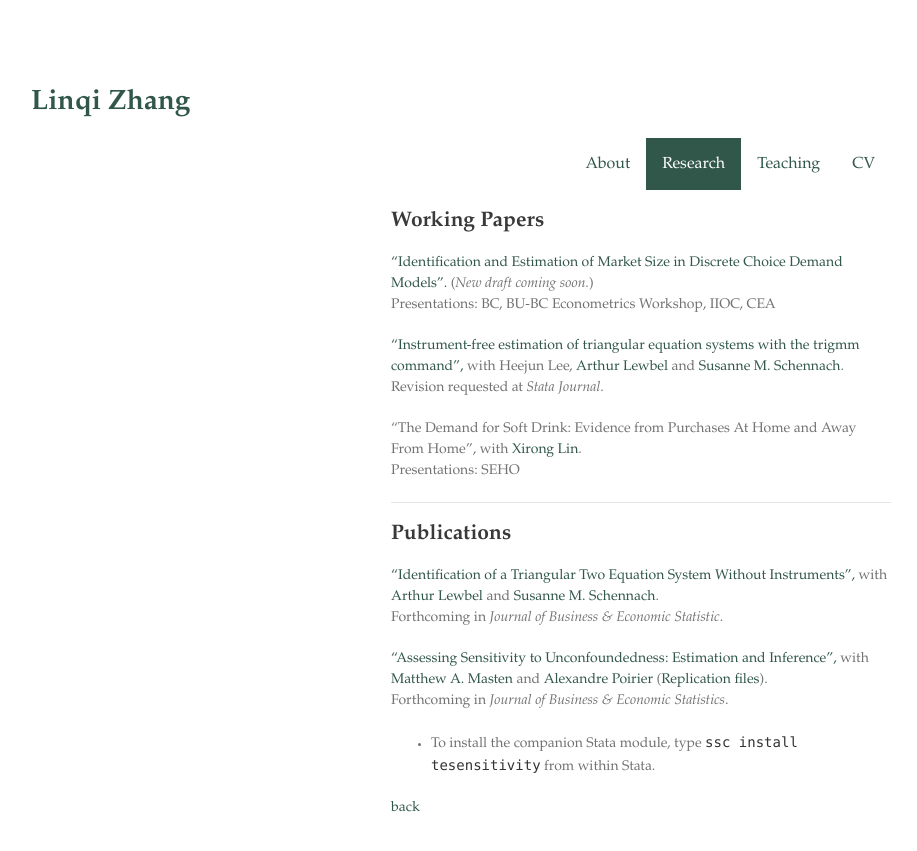
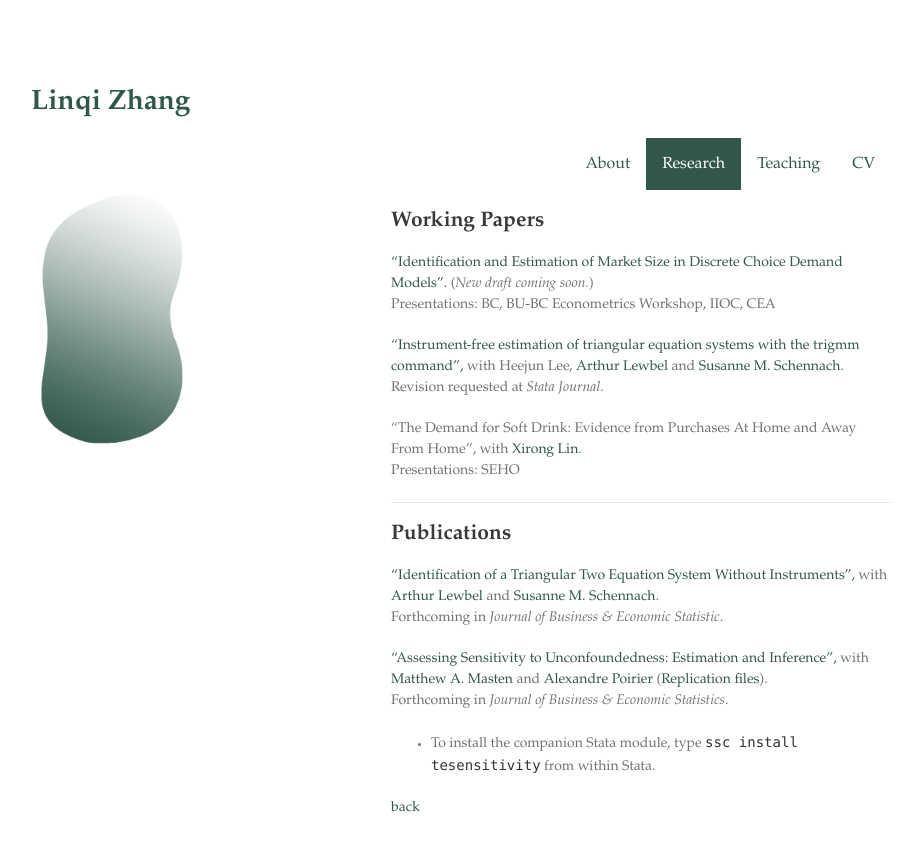
Before and after one commit to zhanglinqi/zhanglinqi.github.io, a Jekyll site: the page built from research.md, in a window 1280 px wide. Shown: the top 851 px of the page, without its empty margins (179-1096 px from the left). Built offline with Jekyll 4.4.1, drawn with Linux system fonts in a browser that asks for light colours; our own code applies the rules of GitHub Pages for plain Markdown files.

Commit message:
update layout

```diff
--- a/_layouts/research.html
+++ b/_layouts/research.html
@@ -17,7 +17,7 @@
         <h1><a href="{{ "/" | absolute_url }}">{{ site.title | default: site.github.repository_name }}</a></h1>
 
         <!-- {% if site.logo %} -->
-          <img ssrc="assets/img/deco2.png" />
+          <img src="assets/img/deco2.png" />
           <p>
             <em>
               <small>
```
